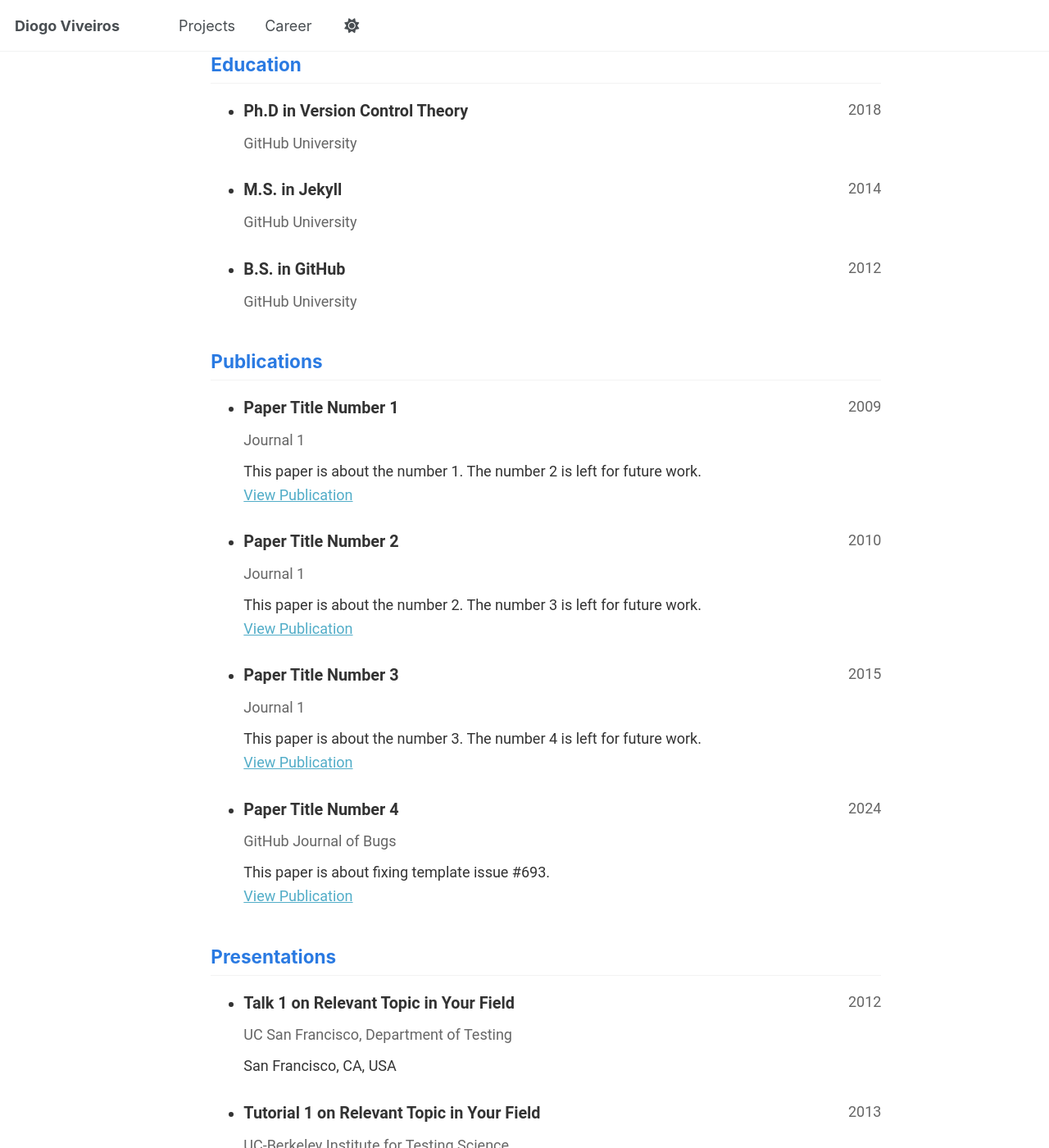
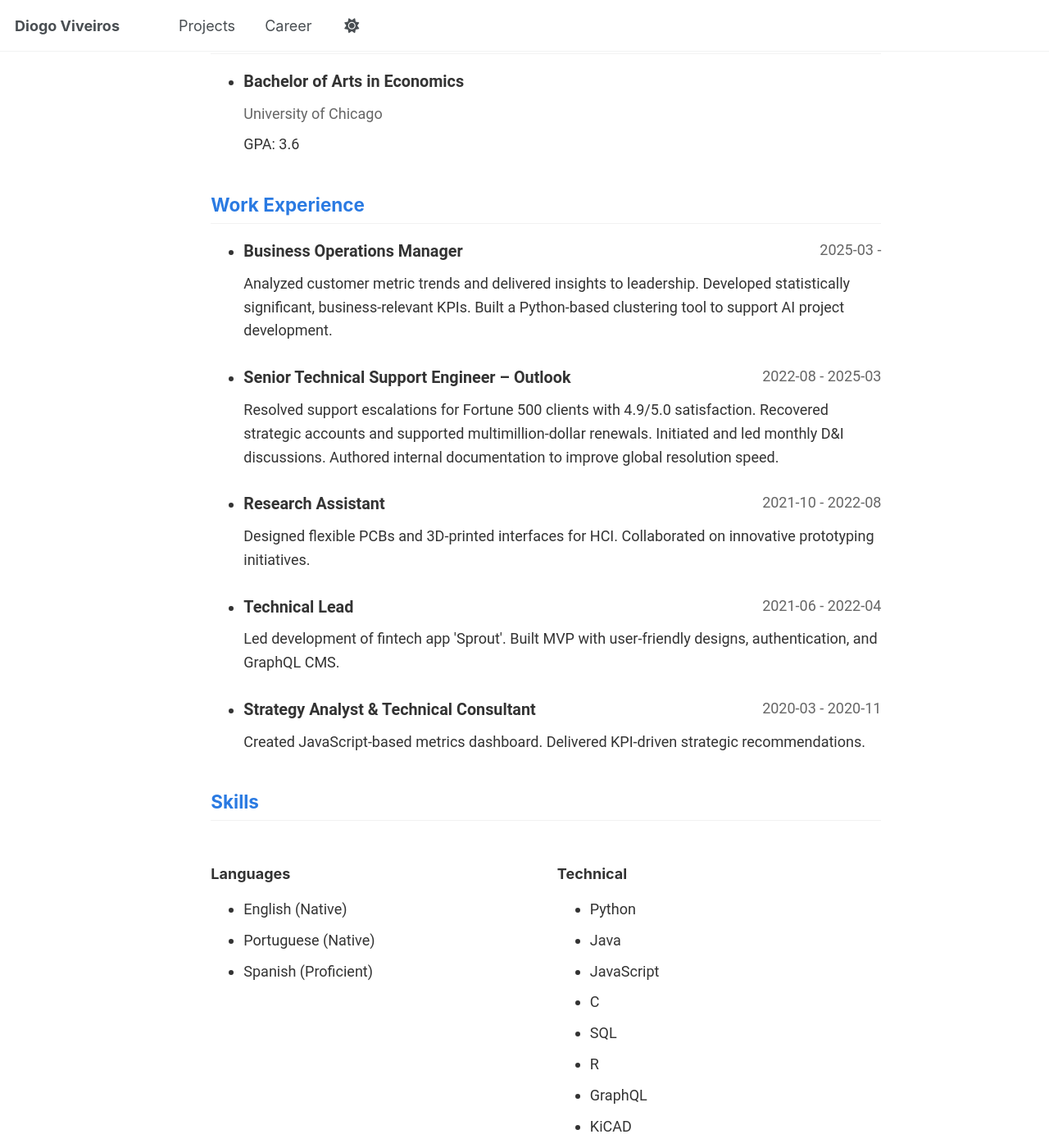
Before and after one commit to diogoviveiros/diogoviveiros.github.io, a Jekyll site: the page built from _pages/cv-json.md, in a window 1280 px wide and 1400 px high, scrolled down 455 px. Shown: the whole window at 82% size. Built offline with Jekyll 4.4.1, drawn with Linux system fonts in a browser that asks for light colours; some of the changed text lies outside the part shown.

Commit message:
Update cv.json

```diff
--- a/_data/cv.json
+++ b/_data/cv.json
@@ -1,152 +1,99 @@
 {
   "basics": {
-    "name": "Your Sidebar Name",
-    "email": "none@example.org",
-    "phone": "",
-    "website": "https://academicpages.github.io",
-    "summary": "Currently employed at Red Brick University. Short biography for the left-hand sidebar",
+    "name": "Diogo Viveiros",
+    "email": "diogopviveiros@gmail.com",
+    "phone": "(774) 319-1247",
+    "website": "https://diogoviveiros.github.io/",
+    "summary": "",
     "location": {
       "address": "",
       "postalCode": "",
-      "city": "Earth",
+      "city": "Dallas",
       "countryCode": "US",
-      "region": ""
+      "region": "TX"
     },
     "profiles": [
       {
-        "network": "Google Scholar",
-        "username": "",
-        "url": "https://scholar.google.com/citations?user=PS_CX0AAAAAJ"
-      },
-      {
-        "network": "ORCID",
-        "username": "",
-        "url": "http://orcid.org/yourorcidurl"
-      },
-      {
-        "network": "GitHub",
-        "username": "academicpages",
-        "url": "https://github.com/academicpages"
+        "network": "LinkedIn",
+        "username": "diogoviveiros",
+        "url": "https://www.linkedin.com/in/diogoviveiros/"
       }
     ]
   },
-  "work": [],
+  "work": [
+    {
+      "name": "Microsoft",
+      "position": "Business Operations Manager",
+      "startDate": "2025-03",
+      "endDate": "",
+      "summary": "Analyzed customer metric trends and delivered insights to leadership. Developed statistically significant, business-relevant KPIs. Built a Python-based clustering tool to support AI project development.",
+      "highlights": []
+    },
+    {
+      "name": "Microsoft",
+      "position": "Senior Technical Support Engineer – Outlook",
+      "startDate": "2022-08",
+      "endDate": "2025-03",
+      "summary": "Resolved support escalations for Fortune 500 clients with 4.9/5.0 satisfaction. Recovered strategic accounts and supported multimillion-dollar renewals. Initiated and led monthly D&I discussions. Authored internal documentation to improve global resolution speed.",
+      "highlights": []
+    },
+    {
+      "name": "Actuated Experiences Laboratory",
+      "position": "Research Assistant",
+      "startDate": "2021-10",
+      "endDate": "2022-08",
+      "summary": "Designed flexible PCBs and 3D-printed interfaces for HCI. Collaborated on innovative prototyping initiatives.",
+      "highlights": []
+    },
+    {
+      "name": "Unleashed, LLC",
+      "position": "Technical Lead",
+      "startDate": "2021-06",
+      "endDate": "2022-04",
+      "summary": "Led development of fintech app 'Sprout'. Built MVP with user-friendly designs, authentication, and GraphQL CMS.",
+      "highlights": []
+    },
+    {
+      "name": "Quibbl, LLC",
+      "position": "Strategy Analyst & Technical Consultant",
+      "startDate": "2020-03",
+      "endDate": "2020-11",
+      "summary": "Created JavaScript-based metrics dashboard. Delivered KPI-driven strategic recommendations.",
+      "highlights": []
+    }
+  ],
   "education": [
     {
-      "institution": "GitHub University",
-      "area": "Ph.D in Version Control Theory",
+      "institution": "University of Chicago",
+      "area": "Bachelor of Arts in Economics",
       "studyType": "",
       "startDate": "",
-      "endDate": "2018",
-      "gpa": null,
-      "courses": []
+      "endDate": "",
+      "gpa": "3.6",
+      "courses": [],
+      "specialization": "Data Science",
+      "minors": ["Computer Science", "Molecular Engineering"]
+    }
+  ],
+  "skills": [
+    {
+      "name": "Languages",
+      "keywords": ["English (Native)", "Portuguese (Native)", "Spanish (Proficient)"]
     },
     {
-      "institution": "GitHub University",
-      "area": "M.S. in Jekyll",
-      "studyType": "",
-      "startDate": "",
-      "endDate": "2014",
-      "gpa": null,
-      "courses": []
+      "name": "Technical",
+      "keywords": ["Python", "Java", "JavaScript", "C", "SQL", "R", "GraphQL", "KiCAD", "Office365"]
     },
     {
-      "institution": "GitHub University",
-      "area": "B.S. in GitHub",
-      "studyType": "",
-      "startDate": "",
-      "endDate": "2012",
-      "gpa": null,
-      "courses": []
+      "name": "Communication & Analysis",
+      "keywords": ["Customer management", "Stakeholder collaboration", "KPI analysis", "Kepner-Tregoe problem solving"]
     }
   ],
-  "skills": [],
   "languages": [],
   "interests": [],
   "references": [],
-  "publications": [
-    {
-      "name": "Paper Title Number 1",
-      "publisher": "Journal 1",
-      "releaseDate": "2009-10-01",
-      "website": "http://academicpages.github.io/files/paper1.pdf",
-      "summary": "This paper is about the number 1. The number 2 is left for future work."
-    },
-    {
-      "name": "Paper Title Number 2",
-      "publisher": "Journal 1",
-      "releaseDate": "2010-10-01",
-      "website": "http://academicpages.github.io/files/paper2.pdf",
-      "summary": "This paper is about the number 2. The number 3 is left for future work."
-    },
-    {
-      "name": "Paper Title Number 3",
-      "publisher": "Journal 1",
-      "releaseDate": "2015-10-01",
-      "website": "http://academicpages.github.io/files/paper3.pdf",
-      "summary": "This paper is about the number 3. The number 4 is left for future work."
-    },
-    {
-      "name": "Paper Title Number 4",
-      "publisher": "GitHub Journal of Bugs",
-      "releaseDate": "2024-02-17",
-      "website": "http://academicpages.github.io/files/paper3.pdf",
-      "summary": "This paper is about fixing template issue #693."
-    }
-  ],
-  "presentations": [
-    {
-      "name": "Talk 1 on Relevant Topic in Your Field",
-      "event": "UC San Francisco, Department of Testing",
-      "date": "2012-03-01",
-      "location": "San Francisco, CA, USA",
-      "description": ""
-    },
-    {
-      "name": "Tutorial 1 on Relevant Topic in Your Field",
-      "event": "UC-Berkeley Institute for Testing Science",
-      "date": "2013-03-01",
-      "location": "Berkeley, CA, USA",
-      "description": ""
-    },
-    {
-      "name": "Talk 2 on Relevant Topic in Your Field",
-      "event": "London School of Testing",
-      "date": "2014-02-01",
-      "location": "London, UK",
-      "description": ""
-    },
-    {
-      "name": "Conference Proceeding talk 3 on Relevant Topic in Your Field",
-      "event": "Testing Institute of America 2014 Annual Conference",
-      "date": "2014-03-01",
-      "location": "Los Angeles, CA, USA",
-      "description": ""
-    }
-  ],
-  "teaching": [
-    {
-      "course": "Teaching experience 1",
-      "institution": "University 1, Department",
-      "date": "2014-01-01",
-      "role": "Undergraduate course",
-      "description": ""
-    },
-    {
-      "course": "Teaching experience 2",
-      "institution": "University 1, Department",
-      "date": "2015-01-01",
-      "role": "Workshop",
-      "description": ""
-    }
-  ],
-  "portfolio": [
-    {
-      "name": "Portfolio item number 1",
-      "category": "portfolio",
-      "date": "",
-      "url": "",
-      "description": "Short description of portfolio item number 1<br/><img src='/images/500x300.png'>"
-    }
-  ]
+  "publications": [],
+  "presentations": [],
+  "teaching": [],
+  "portfolio": []
 }
```
